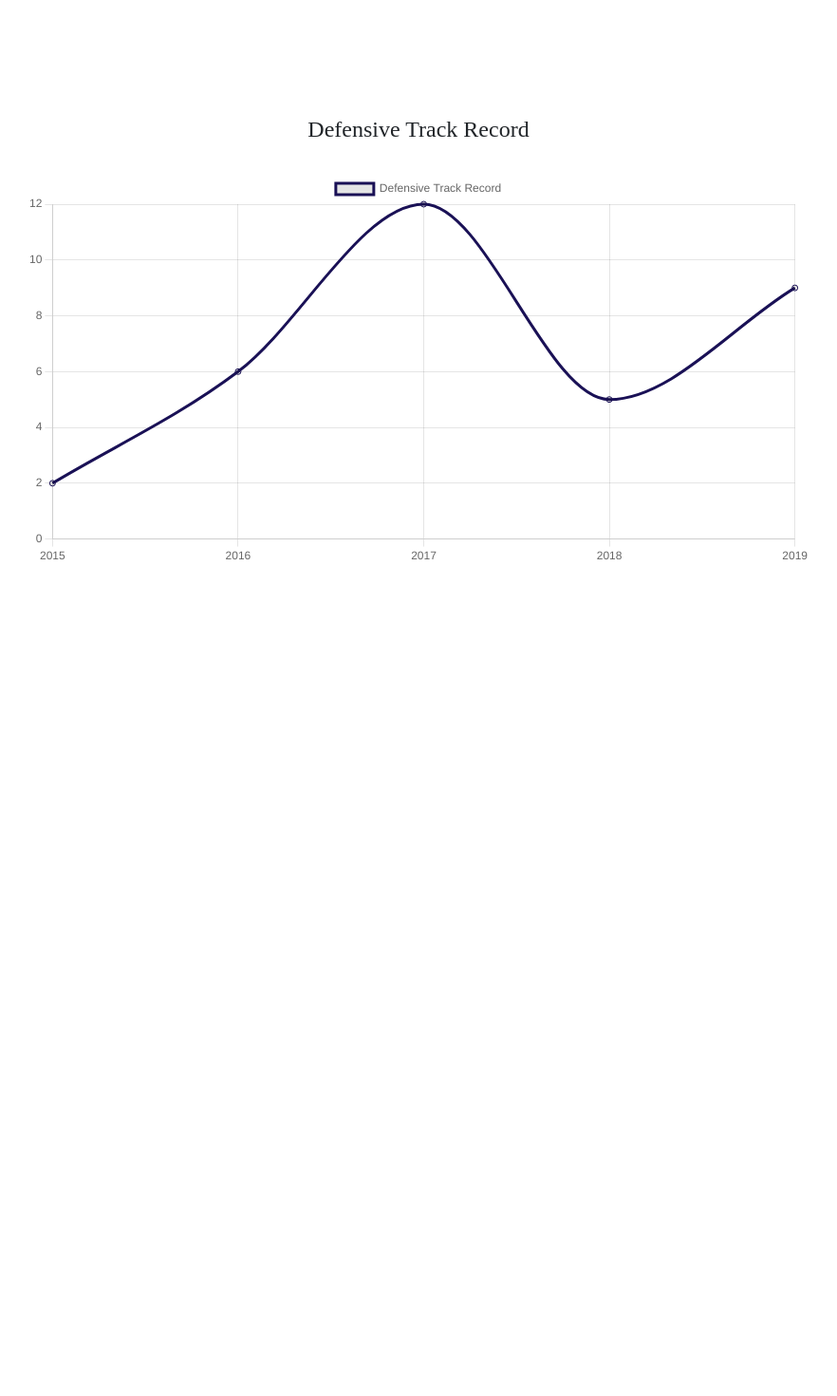
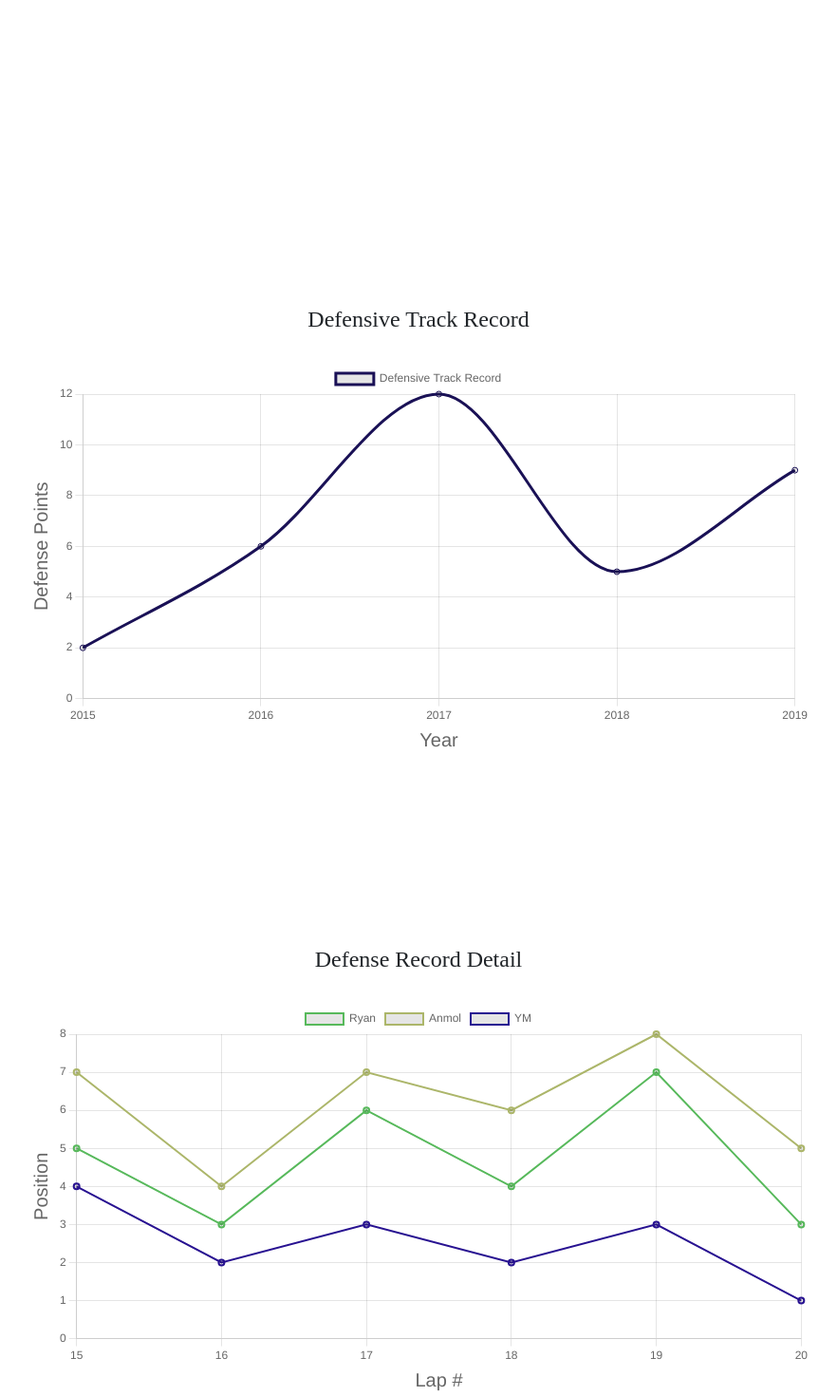
Before and after one commit to COP5725-2021Fall-DMSProject/frontend, a React (Create React App) app in the folder goat_of_f1-web/: page /c3page-lapwise-positions in a window 1280 px wide. Shown: the part 747-2217 px from the top of the page at 95% size, without its empty margins (72-954 px from the left). Before the commit the page ends 1343 px from the top, so only its background shows below. Built offline with nearby package versions, Linux system fonts and the light colour scheme.

Commit message:
Adding latest API changes to charts.

```diff
--- a/goat_of_f1-web/src/pages/c3page.js
+++ b/goat_of_f1-web/src/pages/c3page.js
@@ -5,15 +5,20 @@ import axios from "axios";
 import { randDarkColor, getRegularColarList } from '../utils/utils'
 import HorizontalBar from "../component/horizontalBar";
 import { Line } from "react-chartjs-2";
+import List from '@mui/material/List';
+import ListItem from '@mui/material/ListItem';
+import ListItemText from '@mui/material/ListItemText';
 
 function C3Page() {
-    const [topDefenders, setTopDefenders] = useState([{name: [],driver_id: [],defend_point:[]}])
+    const [topDefenders, setTopDefenders] = useState([{name: [],driver_id: [],defend_point:[]}]);
     const [topDefensiveRecord, setTopDefensiveRecord] = useState([{year:[],defender_id:[],defender_name : [],opponent_id : [],
-      opponent_name : [],teammate_id : [],teammate_name : [],race_id : [],race_name : [],defend_point : []}])
+      opponent_name : [],teammate_id : [],teammate_name : [],race_id : [],race_name : [],defend_point : []}]);
+    const [defenseRecordDetail, setDefenseRecordDetail] = useState([])
 
     useEffect(() => {
         getTopDefenders();
-        getDefensiveRecord();
+        // getDefensiveRecord();
+        getDefenseRecordDetail();
     }, [])
 
     const getTopDefenders = async () => {
@@ -26,10 +31,18 @@ function C3Page() {
     };
       // setTopDefenders(response.data.result.data)
       setTopDefenders(fakeResponse)
+      // setUpTheSelectDriver(0, response.data.result.data)
+      setUpTheSelectDriver(0, fakeResponse.name)
   }
 
-  const getDefensiveRecord = async () => {
-    // const topDefensiveUrl = settings.apiHostURL + `/c3/top10record/${driverid}`
+  const setUpTheSelectDriver = async function(index, defenderArr) {
+    if(defenderArr.length > 0) {
+      getDefensiveRecord(defenderArr[index])
+    }
+}
+
+  const getDefensiveRecord = async function(defender_id) {
+    const topDefensiveUrl = settings.apiHostURL + `/c3/top10record/${defender_id}`
     // const response = await axios.get(topDefensiveUrl)
     const fakeResponse = {
       year:[2015,2016,2017,2018, 2019],
@@ -45,14 +58,149 @@ function C3Page() {
       }
       // setTopDefensiveRecord(response.data.result.data)
       setTopDefensiveRecord(fakeResponse)
+
+  }
+
+  const getDefenseRecordDetail = async () => {
+    // const defensiveDetailUrl = settings.apiHostURL + '/c3/recorddetail?race_id=&defender_id=&opponent_id=&teammate_id='
+    // const response = await axios.get(defensiveDetailUrl)
+    const fakeResponse = {
+      race_id:123,
+      race_name:"some race",
+      lap: [15,16,17,18,19,20],
+      defender_name: "Ryan",
+      defender_id : 234,
+      defender_position : [5,3,6,4,7,3],
+      opponent_name: "Anmol",
+      opponent_id : 456,
+      opponent_position : [7,4,7,6,8,5],
+      teammate_name : "YM",
+      teammate_id : 789,
+      teammate_position : [4,2,3,2,3,1]
+  };
+    // setDefenseRecordDetail(response.data.result.data)
+    setDefenseRecordDetail(fakeResponse)
+  }
+
+    function PlotTopDefenders() {
+      const options = {
+        scales: {
+          yAxes: {
+            title: {
+                display: true,
+                text: "Player",
+                font: {
+                    size: 20
+                },
+            },
+            ticks: {
+                precision: 0
+            },
+            beginAtZero: true
+          },
+          xAxes: {
+            title: {
+                display: true,
+                text: "Defense Points",
+                font: {
+                    size: 20
+                }
+            }
+        },
+      },
+      indexAxis: 'y',
+      };
+    const data = {
+        labels: topDefenders.name,
+        datasets: [
+          {
+            label: 'Defensive points',
+            data: topDefenders.defend_point,
+            fill: false,
+            backgroundColor: getRegularColarList(1)[3],
+            borderColor: getRegularColarList(1)[3]
+            },
+          ],
+        };
+
+      return(
+        <div className="c2-function-components">
+            {HorizontalBar(`Top 10 Defenders`, ``, data, options)}
+        </div>
+    )
+  }
+
+  function generateDefensiveDriversList(inputList) {
+    const showAllItem = () => {
+        return (
+            <div
+                className="list-item-container"
+                onClick={() => {setUpTheSelectDriver(0, topDefensiveRecord.name)}}
+            >
+                <ListItem>
+                    <ListItemText
+                        disableTypography
+                        sx={{ fontFamily: settings.Font.secondary + "!important", color: settings.Font.forthColor}}
+                        key={0}
+                        primary="ALL"
+                    />
+                </ListItem>
+            </div>
+        )
+    }
+    const listItem = inputList.forEach((element, index) => {
+        return(
+            <div
+                className="list-item-container"
+                onClick={() => {setUpTheSelectDriver(index, topDefenders.name)}}
+            >
+                <ListItem>
+                    <ListItemText
+                        disableTypography
+                        sx={{ fontFamily: settings.Font.secondary + "!important", color: settings.Font.forthColor}}
+                        key={index}
+                        primary={element}
+                    />
+                </ListItem>
+            </div>
+        )
+    });
+
+    return (
+        <div className="fixed-clickable-list">
+            <List class="hide-scrollbar" style={{maxHeight: '100%', overflow: 'auto'}}>
+                {showAllItem()}
+                {listItem}
+            </List>
+        </div>
+    )
 }
 
   function PlotTopDefensiveRecord() {
     const options = {
       scales: {
-          y: {
+        yAxes: {
+          title: {
+              display: true,
+              text: "Defense Points",
+              font: {
+                  size: 20
+              },
+          },
+          ticks: {
+              precision: 0
+          },
           beginAtZero: true
+        },
+        xAxes: {
+          title: {
+              display: true,
+              text: "Year",
+              font: {
+                  size: 20
               }
+          }
+      },
     }
       };
       const data = {
@@ -86,25 +234,79 @@ function C3Page() {
       )
     };
 
-    function PlotTopDefenders() {
+    function PlotDefenseRecordDetailLineChart() {
+      const options = {
+        scales: {
+          yAxes: {
+            title: {
+                display: true,
+                text: "Position",
+                font: {
+                    size: 20
+                },
+            },
+            ticks: {
+                precision: 0
+            },
+            beginAtZero: true
+          },
+          xAxes: {
+            title: {
+                display: true,
+                text: "Lap #",
+                font: {
+                    size: 20
+                }
+            }
+        },
+      }
+      };
+
     const data = {
-        labels: topDefenders.name,
+        labels: defenseRecordDetail.lap,
         datasets: [
           {
-            label: 'Defensive points',
-            data: topDefenders.defend_point,
+            type: 'line',
+            label: defenseRecordDetail.defender_name,
+            borderColor: randDarkColor(),
+            borderWidth: 2,
             fill: false,
-            backgroundColor: getRegularColarList(1)[3],
-            borderColor: getRegularColarList(1)[3]
+            data: defenseRecordDetail.defender_position,
           },
-          ],
+          {
+            type: 'line',
+            label: defenseRecordDetail.opponent_name,
+            borderColor: randDarkColor(),
+            borderWidth: 2,
+            fill: false,
+            data: defenseRecordDetail.opponent_position,
+          },
+          {
+            type: 'line',
+            label: defenseRecordDetail.teammate_name,
+            borderColor: randDarkColor(),
+            borderWidth: 2,
+            fill: false,
+            data: defenseRecordDetail.teammate_position,
+          }
+        ]
         };
-
         return(
           <div className="c2-function-components">
-            {HorizontalBar(`Top 10 Defenders`, ``, data, null)}
+              <div className='header'>
+                  <h4 className='title page-title' align='center'> Defense Record Detail</h4>
+                  <div className='links'>
+                  <a
+                      className='btn btn-gh'
+                      href='https://github.com/reactchartjs/react-chartjs-2/blob/master/example/src/charts/Line.js'
+                  >
+                  </a>
+                  </div>
+              </div>
+              <Line data={data} options={options} />
           </div>
       )
+
   }
 
       return(
@@ -126,7 +328,26 @@ function C3Page() {
           flexDirection: 'column'
       }}>
       <div style={{height: 100}}/>
+        {console.log(topDefenders)}
+        {/* {(topDefenders != null && topDefenders.name.length) ? generateDefensiveDriversList(topDefenders.name) : null} */}
+      </div>
+      <div style={{
+          marginTop: 100,
+          marginLeft: 100,
+          display: 'flex',
+          flexDirection: 'column'
+      }}>
+      <div style={{height: 100}}/>
         {PlotTopDefensiveRecord()}
+      </div>
+      <div style={{
+          marginTop: 100,
+          marginLeft: 100,
+          display: 'flex',
+          flexDirection: 'column'
+      }}>
+      <div style={{height: 100}}/>
+        {PlotDefenseRecordDetailLineChart()}
       </div>
       </div>
       )
```
Lines whose indentation alone changed are shown as unchanged.
